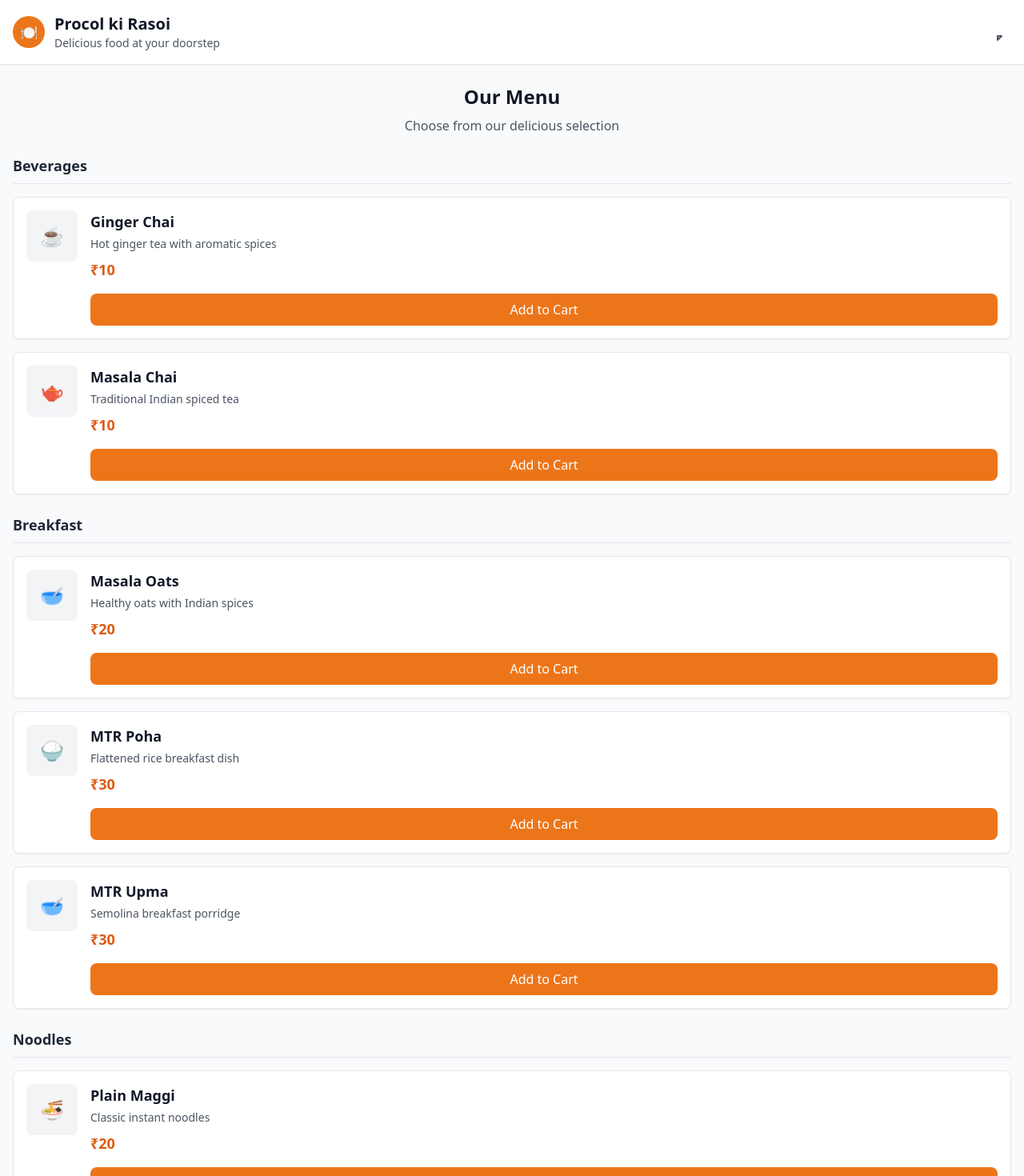
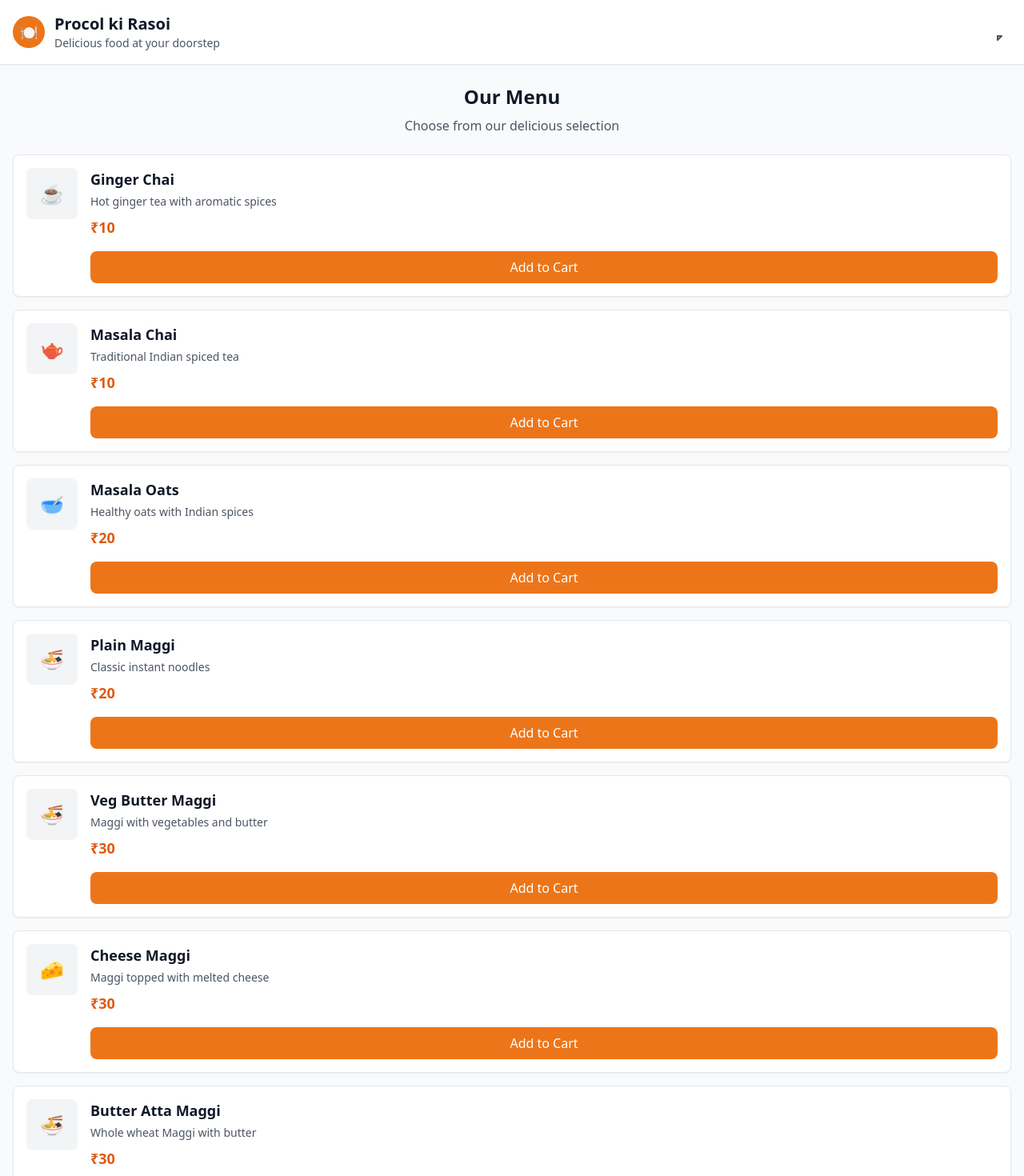
Before and after one commit to yugandharbhamare/Procol-ki-Rasoi, a React (Vite) app: page / in a window 1280 px wide. Shown: the top 1470 px of the page at 80% size. Built offline with nearby package versions, Linux system fonts and the light colour scheme.

Commit message:
Remove category sections and simplify menu layout

```diff
--- a/src/components/Menu.jsx
+++ b/src/components/Menu.jsx
@@ -6,7 +6,6 @@ const menuItems = [
     name: "Ginger Chai",
     price: 10,
     description: "Hot ginger tea with aromatic spices",
-    category: "Beverages",
     image: "☕"
   },
   {
@@ -14,7 +13,6 @@ const menuItems = [
     name: "Masala Chai",
     price: 10,
     description: "Traditional Indian spiced tea",
-    category: "Beverages",
     image: "🫖"
   },
   {
@@ -22,7 +20,6 @@ const menuItems = [
     name: "Masala Oats",
     price: 20,
     description: "Healthy oats with Indian spices",
-    category: "Breakfast",
     image: "🥣"
   },
   {
@@ -30,7 +27,6 @@ const menuItems = [
     name: "Plain Maggi",
     price: 20,
     description: "Classic instant noodles",
-    category: "Noodles",
     image: "🍜"
   },
   {
@@ -38,7 +34,6 @@ const menuItems = [
     name: "Veg Butter Maggi",
     price: 30,
     description: "Maggi with vegetables and butter",
-    category: "Noodles",
     image: "🍜"
   },
   {
@@ -46,7 +41,6 @@ const menuItems = [
     name: "Cheese Maggi",
     price: 30,
     description: "Maggi topped with melted cheese",
-    category: "Noodles",
     image: "🧀"
   },
   {
@@ -54,7 +48,6 @@ const menuItems = [
     name: "Butter Atta Maggi",
     price: 30,
     description: "Whole wheat Maggi with butter",
-    category: "Noodles",
     image: "🍜"
   },
   {
@@ -62,7 +55,6 @@ const menuItems = [
     name: "Veg Cheese Maggi",
     price: 40,
     description: "Maggi with vegetables and cheese",
-    category: "Noodles",
     image: "🧀"
   },
   {
@@ -70,7 +62,6 @@ const menuItems = [
     name: "Cheese Atta Maggi",
     price: 45,
     description: "Whole wheat Maggi with cheese",
-    category: "Noodles",
     image: "🧀"
   },
   {
@@ -78,7 +69,6 @@ const menuItems = [
     name: "MTR Poha",
     price: 30,
     description: "Flattened rice breakfast dish",
-    category: "Breakfast",
     image: "🍚"
   },
   {
@@ -86,7 +76,6 @@ const menuItems = [
     name: "MTR Upma",
     price: 30,
     description: "Semolina breakfast porridge",
-    category: "Breakfast",
     image: "🥣"
   },
   {
@@ -94,7 +83,6 @@ const menuItems = [
     name: "Veg Cheese Sandwich",
     price: 40,
     description: "Vegetable and cheese sandwich",
-    category: "Sandwiches",
     image: "🥪"
   },
   {
@@ -102,7 +90,6 @@ const menuItems = [
     name: "Aloo Sandwich",
     price: 30,
     description: "Potato sandwich with spices",
-    category: "Sandwiches",
     image: "🥪"
   },
   {
@@ -110,7 +97,6 @@ const menuItems = [
     name: "Aloo Cheese Sandwich",
     price: 45,
     description: "Potato and cheese sandwich",
-    category: "Sandwiches",
     image: "🥪"
   },
   {
@@ -118,7 +104,6 @@ const menuItems = [
     name: "Besan Chila",
     price: 30,
     description: "Gram flour savory pancake",
-    category: "Snacks",
     image: "🥞"
   },
   {
@@ -126,7 +111,6 @@ const menuItems = [
     name: "Bhel Puri",
     price: 30,
     description: "Tangy street food snack",
-    category: "Snacks",
     image: "🥗"
   },
   {
@@ -134,7 +118,6 @@ const menuItems = [
     name: "Biscuits",
     price: "MRP",
     description: "Assorted biscuits and cookies",
-    category: "Packaged",
     image: "🍪"
   },
   {
@@ -142,7 +125,6 @@ const menuItems = [
     name: "Namkeen",
     price: "MRP",
     description: "Traditional Indian snacks",
-    category: "Packaged",
     image: "🥨"
   },
   {
@@ -150,7 +132,6 @@ const menuItems = [
     name: "Protein Bars",
     price: "MRP",
     description: "Healthy protein bars",
-    category: "Packaged",
     image: "🍫"
   },
   {
@@ -158,7 +139,6 @@ const menuItems = [
     name: "Onion",
     price: 10,
     description: "Fresh onions",
-    category: "Fresh",
     image: "🧅"
   },
   {
@@ -166,7 +146,6 @@ const menuItems = [
     name: "Cucumber",
     price: 10,
     description: "Fresh cucumbers",
-    category: "Fresh",
     image: "🥒"
   },
   {
@@ -174,7 +153,6 @@ const menuItems = [
     name: "Mix",
     price: 20,
     description: "Mixed fresh vegetables",
-    category: "Fresh",
     image: "🥬"
   },
   {
@@ -182,7 +160,6 @@ const menuItems = [
     name: "Gud",
     price: 5,
     description: "Jaggery for natural sweetness",
-    category: "Fresh",
     image: "🍯"
   },
   {
@@ -190,14 +167,11 @@ const menuItems = [
     name: "Saunf",
     price: 5,
     description: "Fennel seeds for digestion",
-    category: "Fresh",
     image: "🌿"
   }
 ]
 
 const Menu = ({ addToCart, cart, updateQuantity }) => {
-  const categories = [...new Set(menuItems.map(item => item.category))]
-
   return (
     <div className="space-y-6">
       <div className="text-center">
@@ -205,15 +179,8 @@ const Menu = ({ addToCart, cart, updateQuantity }) => {
         <p className="text-gray-600">Choose from our delicious selection</p>
       </div>
 
-      {categories.map(category => (
-        <div key={category} className="space-y-4">
-          <h3 className="text-lg font-semibold text-gray-800 border-b border-gray-200 pb-2">
-            {category}
-          </h3>
       <div className="grid gap-4">
-            {menuItems
-              .filter(item => item.category === category)
-              .map(item => (
+        {menuItems.map(item => (
           <MenuItem
             key={item.id}
             item={item}
@@ -224,8 +191,6 @@ const Menu = ({ addToCart, cart, updateQuantity }) => {
         ))}
       </div>
     </div>
-      ))}
-    </div>
   )
 }
 
```
Lines whose indentation alone changed are shown as unchanged.
